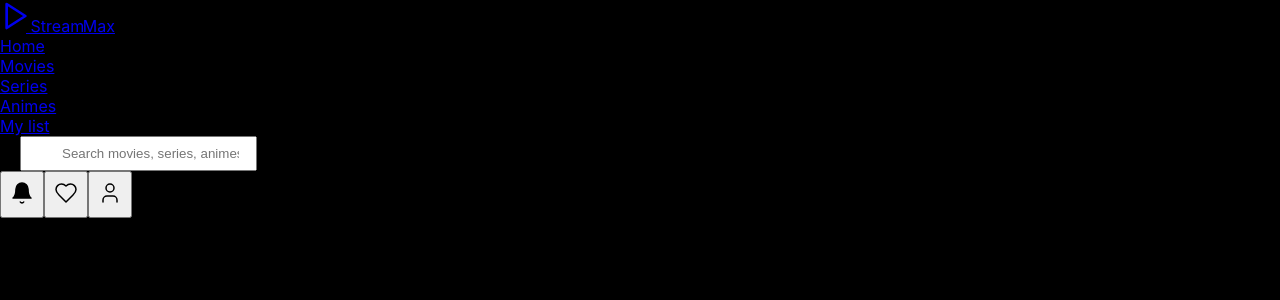
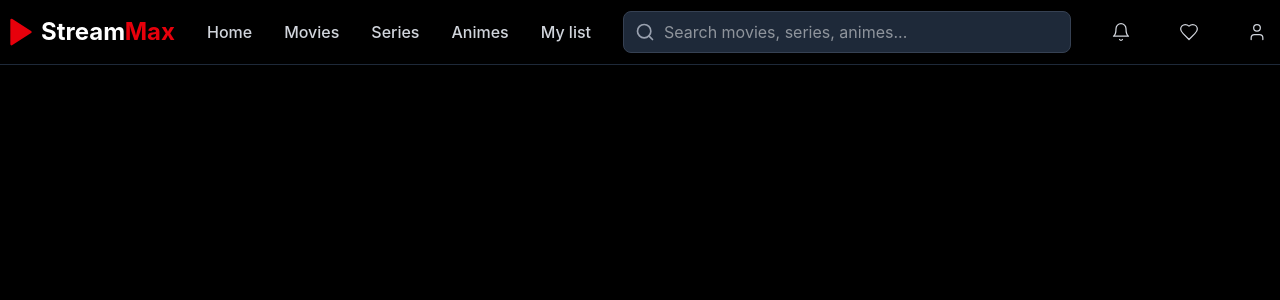
Before and after one commit to Vnz-007/-StreamMax-, a Vue app: page / in a window 1280 px wide. Shown: the top 300 px of the page. Built offline with nearby package versions, Linux system fonts and the light colour scheme.

Commit message:
Add Tailwind in my project

```diff
--- a/package.json
+++ b/package.json
@@ -9,6 +9,8 @@
     "preview": "vite preview"
   },
   "dependencies": {
+    "@tailwindcss/vite": "^4.1.11",
+    "tailwindcss": "^4.1.11",
     "vue": "^3.5.17"
   },
   "devDependencies": {
--- a/src/style.css
+++ b/src/style.css
@@ -1,3 +1,5 @@
+@import "tailwindcss";
+
 :root {
   --System-UI: -apple-system, /* macOS & iOS */ BlinkMacSystemFont,
     /* Chrome on macOS */ "Segoe UI", /* Windows */ Roboto,
--- a/vite.config.js
+++ b/vite.config.js
@@ -1,7 +1,8 @@
-import { defineConfig } from 'vite'
-import vue from '@vitejs/plugin-vue'
+import { defineConfig } from "vite";
+import vue from "@vitejs/plugin-vue";
+import tailwindcss from "@tailwindcss/vite";
 
 // https://vite.dev/config/
 export default defineConfig({
-  plugins: [vue()],
-})
+  plugins: [vue(), tailwindcss()],
+});
```
Also changed, not shown: 1 other file (tests, documents, lock files or other folders).
